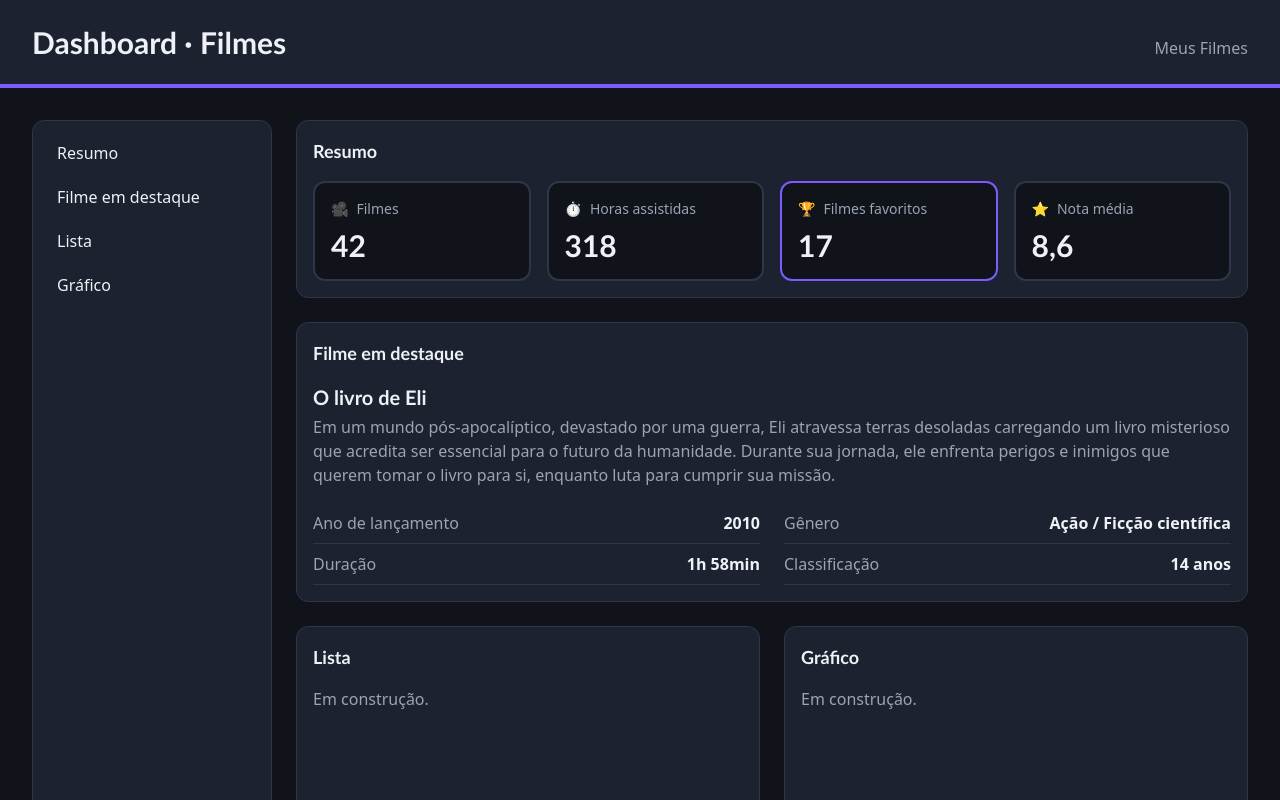
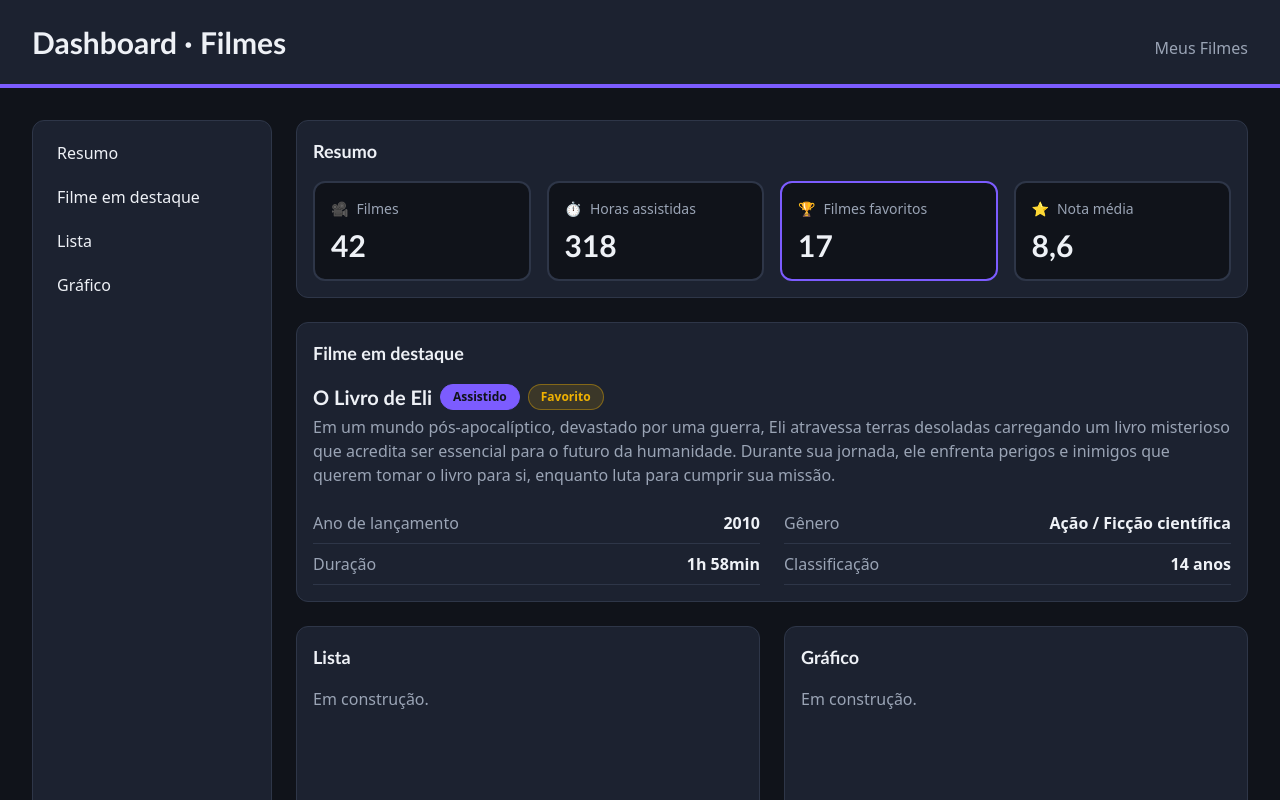
Before and after one commit to RodrigoGenevro/my-dashboard, a React (Vite) app: page / in a window 1280 px wide. Shown: the top 800 px of the page. Built offline with nearby package versions, Linux system fonts and the light colour scheme.

Commit message:
feat: add StatusBadge component

```diff
--- a/src/App.jsx
+++ b/src/App.jsx
@@ -4,6 +4,7 @@ import Menu from './components/Menu.jsx';
 import SummaryCard from './components/SummaryCard.jsx';
 import Panel from './components/Panel.jsx';
 import InfoRow from './components/InfoRow.jsx';
+import StatusBadge from './components/StatusBadge.jsx';
 
 function App() {
   return (
@@ -35,7 +36,11 @@ function App() {
           title="Filme em destaque"
           className="md:col-span-2"
         >
-          <h3 className="font-heading text-xl font-bold">O livro de Eli</h3>
+          <div className="flex flex-wrap items-center gap-2">
+            <h3 className="font-heading text-xl font-bold"> O Livro de Eli</h3>
+            <StatusBadge label="Assistido" isActive />
+            <StatusBadge label="Favorito" variant="favorite" />
+          </div>
           <p className="mt-1 text-muted">
             Em um mundo pós-apocalíptico, devastado por uma guerra, Eli
             atravessa terras desoladas carregando um livro misterioso que
--- /dev/null
+++ b/src/components/StatusBadge.jsx
@@ -0,0 +1,21 @@
+function StatusBadge({ label, isActive = false, variant = 'default' }) {
+  let colorClass = 'border-border text-muted';
+
+  if (isActive) {
+    colorClass = 'border-primary bg-primary text-background';
+  }
+
+  if (variant === 'favorite') {
+    colorClass = 'border-yellow-500/40 bg-yellow-500/15 text-yellow-500';
+  }
+
+  return (
+    <span
+      className={`rounded-full border px-3 py-1 text-xs font-bold ${colorClass}`}
+    >
+      {label}
+    </span>
+  );
+}
+
+export default StatusBadge;
```
